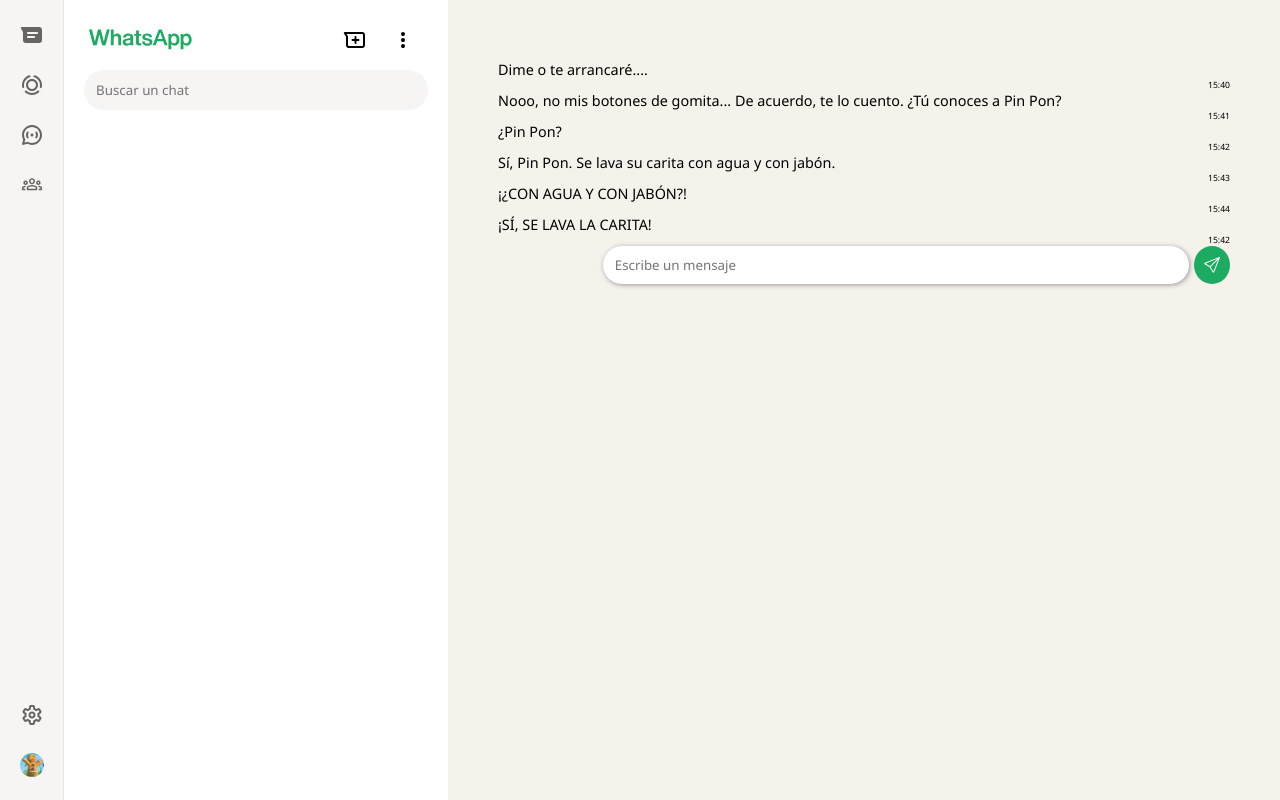
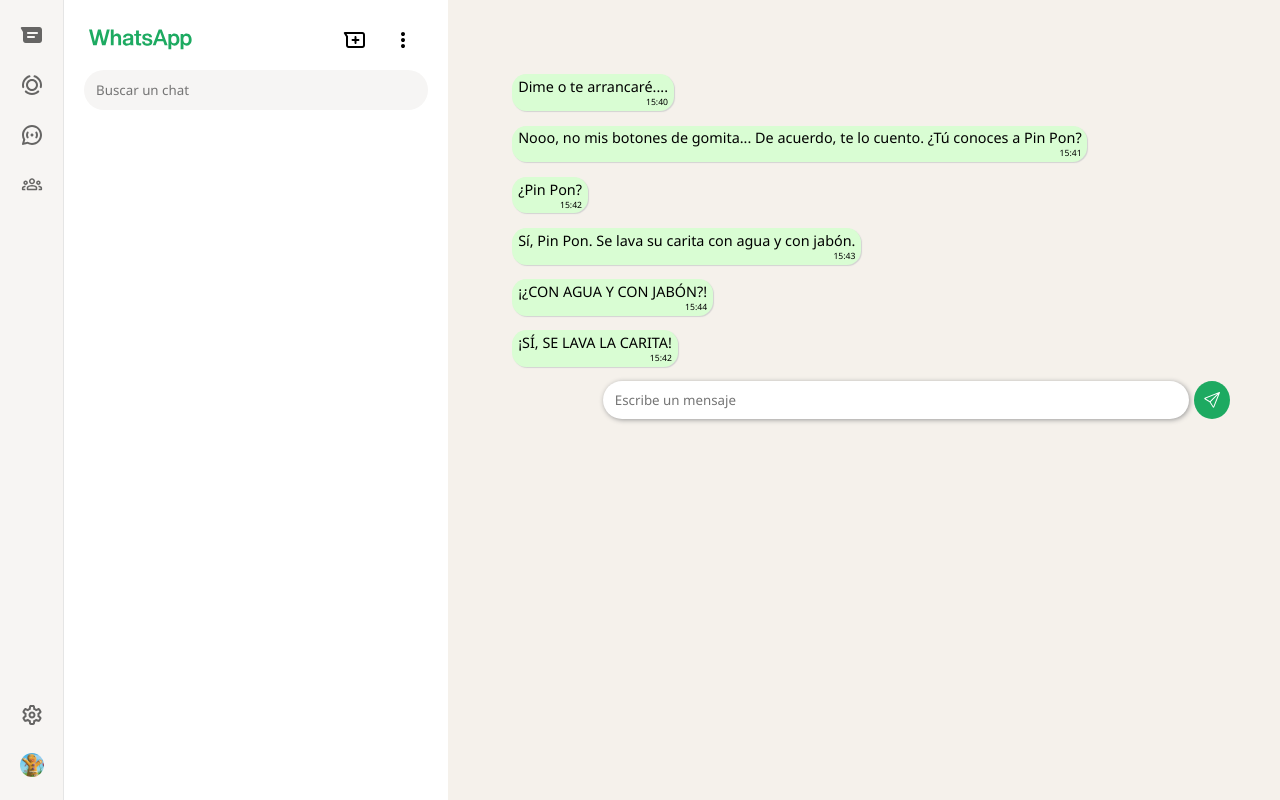
Before and after one commit to yamilamperez/tp-final-perezyamila, a React (Vite) app: page /contact/2/messages in a window 1280 px wide. Built offline with nearby package versions, Linux system fonts and the light colour scheme.

Commit message:
cambios css 3-8

```diff
--- a/index.html
+++ b/index.html
@@ -28,7 +28,7 @@
                         <div class="aside__header__search">
                             <input type="search" name="" id="ChatSearch" placeholder="Buscar un chat" class="header__search__box">
                         </div>
-                            <div id="contact-screen">
+                            <div id="chats">
                             </div>
                 </div>
                     <div class="aside__toolbar">
@@ -69,9 +69,7 @@
                     </div>
             </aside>
                 <main>
-                        <div class="chat__content">
-                        <div id="root"></div>
-                        </div>
+                        <div class="chat__content" id="root"></div>
                 </main>
                     <script type="module" src="/src/main.jsx"></script>
         </body>
--- a/src/Components/Message.css
+++ b/src/Components/Message.css
@@ -1,9 +1,13 @@
 .message__container {
     display: flex;
     flex-direction: column;
+    justify-content: start;
+    border-radius: 1em;
     width: fit-content;
     padding: 0.2em 0.4em 0.2em 0.4em;
+    margin: 1em;
     background-color: var(--message-container-bg);
+    box-shadow: 1px 1px 1px rgb(211, 211, 210);
 }
 
 .message__time {
@@ -11,3 +15,23 @@
     justify-content: end;
     font-size: 0.6em;
 }
+
+.message__text {
+    font-family: 'Segoe UI', 'Helvetica neue', sans-serif;
+}
+
+.message__delete__button {
+    display: flex;
+    justify-content: end;
+    background: none;
+    border: none;
+}
+
+.message__delete__button :hover {
+cursor: pointer;
+color: #1daa61;
+}
+
+.message__delete__button svg {
+    width: 13px;
+}
--- a/src/Components/Message.jsx
+++ b/src/Components/Message.jsx
@@ -10,14 +10,18 @@
     }
 
     return (
-        <div onContextMenu={handleChangeMessageSelected}>
-            <span>{texto}</span>
-                <span className='message__time'>{hora}</span>
-                {
-				message_selected && <button onClick={() => {deleteMessageById(id)}}>Eliminar</button>
-			    }
-        </div>
-    )
+            <div className='message__container' onContextMenu={handleChangeMessageSelected}>
+                <span className='message__text'>{texto}</span>
+                    <span className='message__time'>{hora}</span>
+                    {
+                    message_selected &&
+                    <button className='message__delete__button' onClick={() => {deleteMessageById(id)}}>
+                        <svg xmlns="http://www.w3.org/2000/svg" width="16" height="16" fill="currentColor" class="bi bi-trash3" viewBox="0 0 16 16"><path d="M6.5 1h3a.5.5 0 0 1 .5.5v1H6v-1a.5.5 0 0 1 .5-.5M11 2.5v-1A1.5 1.5 0 0 0 9.5 0h-3A1.5 1.5 0 0 0 5 1.5v1H1.5a.5.5 0 0 0 0 1h.538l.853 10.66A2 2 0 0 0 4.885 16h6.23a2 2 0 0 0 1.994-1.84l.853-10.66h.538a.5.5 0 0 0 0-1zm1.958 1-.846 10.58a1 1 0 0 1-.997.92h-6.23a1 1 0 0 1-.997-.92L3.042 3.5zm-7.487 1a.5.5 0 0 1 .528.47l.5 8.5a.5.5 0 0 1-.998.06L5 5.03a.5.5 0 0 1 .47-.53Zm5.058 0a.5.5 0 0 1 .47.53l-.5 8.5a.5.5 0 1 1-.998-.06l.5-8.5a.5.5 0 0 1 .528-.47M8 4.5a.5.5 0 0 1 .5.5v8.5a.5.5 0 0 1-1 0V5a.5.5 0 0 1 .5-.5"/>
+                        </svg>
+                    </button>
+                    }
+            </div>
+            )
 }
 
 export default Message
--- a/src/Screens/ContactScreen.jsx
+++ b/src/Screens/ContactScreen.jsx
@@ -11,7 +11,6 @@
 
 return (
     <div>
-      <h1>Chats</h1>
       <ContactList contacts={contactsState}/>
     </div>
   )
```
Also changed, not shown: public/images/fondo-chat.jpg (added).
